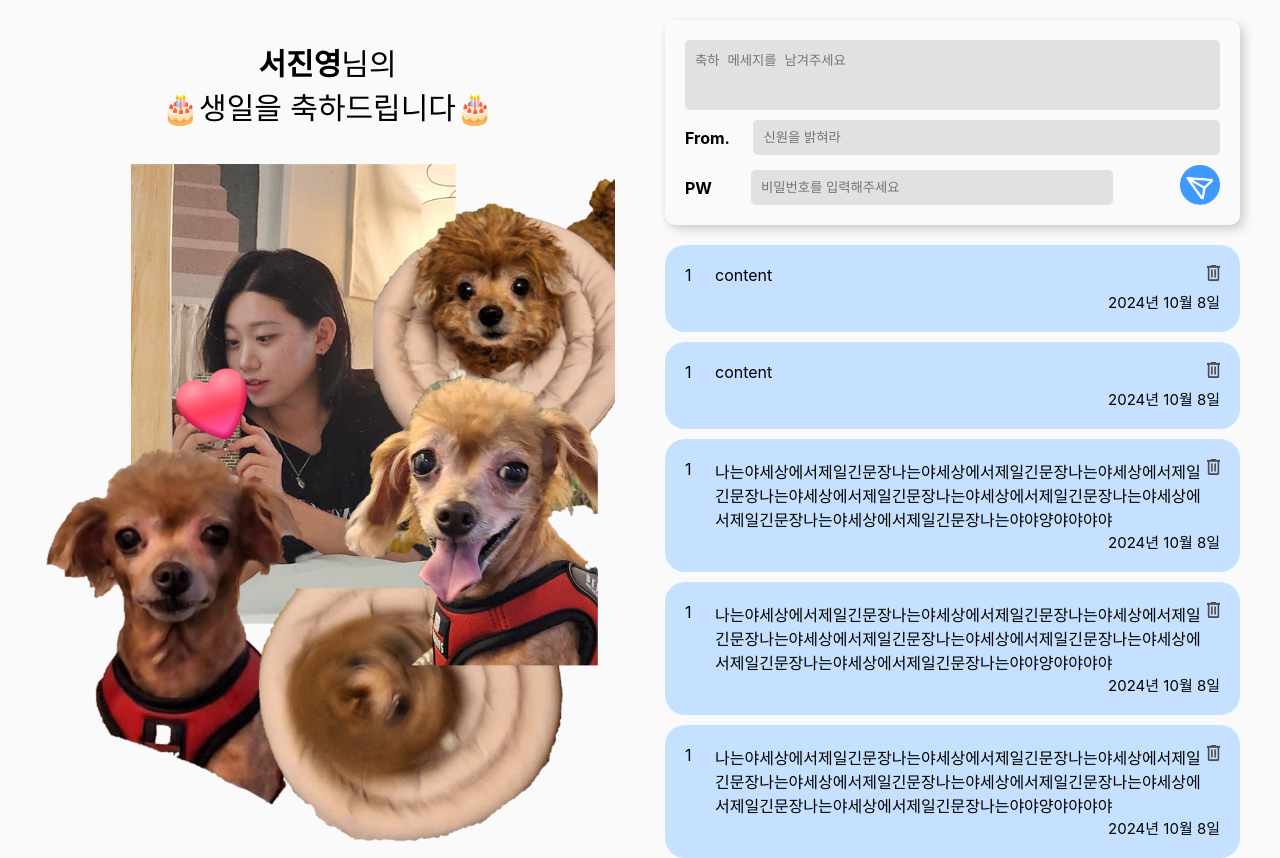
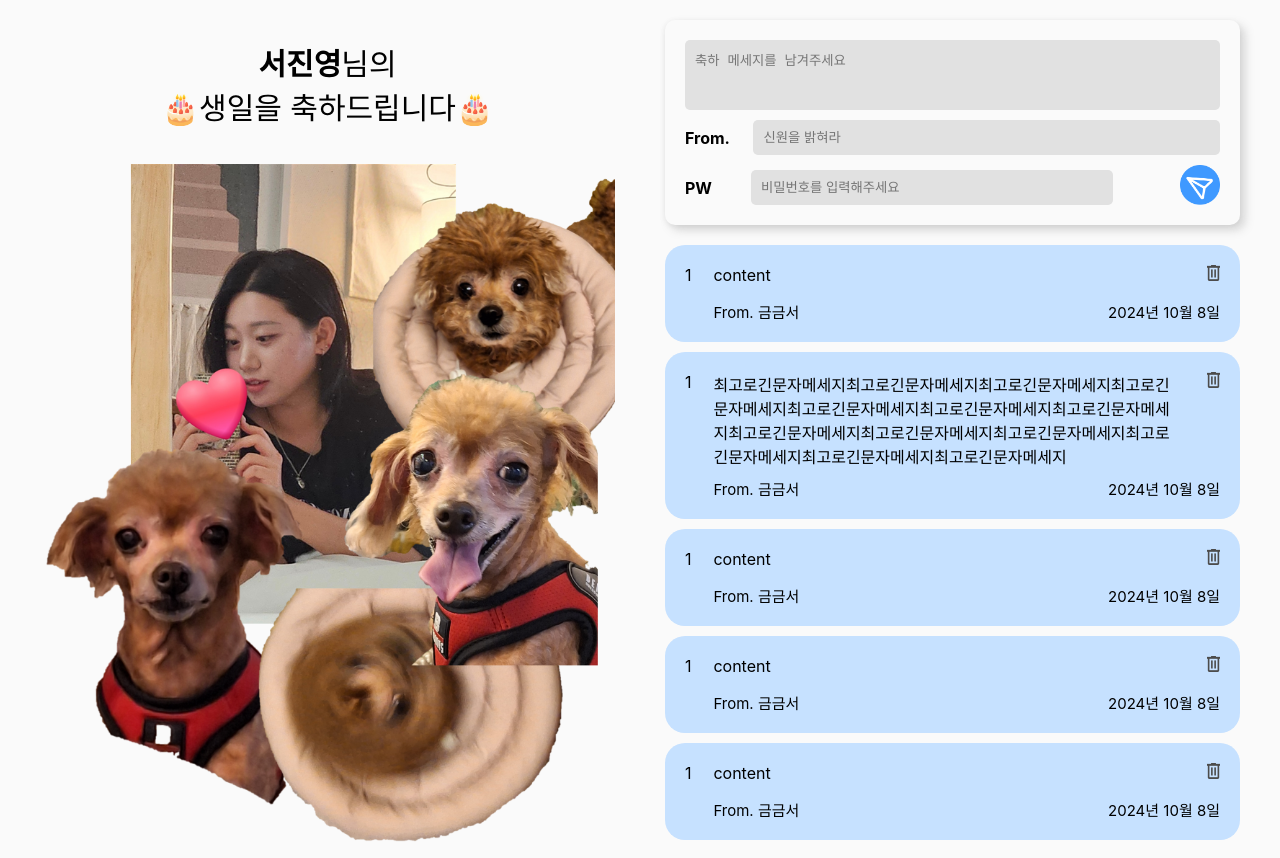
Before and after one commit to 7beunseo/BIrthDay-FE, a React (Vite) app: page / in a window 1280 px wide. Built offline with nearby package versions, Linux system fonts and the light colour scheme.

Commit message:
💄 Design: from 출력

```diff
--- a/src/components/Content.jsx
+++ b/src/components/Content.jsx
@@ -22,68 +22,84 @@ function Content() {
 
   return (
     <>
+      <C.ContentContainer>
+
+        <C.Content>
+            <C.Id>1</C.Id>
             <C.ContentBox>
-        <C.Content>
             <C.TopMessage>
-            <C.Id>1</C.Id>
+
                 <C.Message>content</C.Message>
                 <C.Trash src={trashImage} alt="trash" onClick={() => openModal()} />
             </C.TopMessage>
             <C.ButtonMessage>
+                <C.From>From. 금금서</C.From>
                 <C.CreatedAt>2024년 10월 8일</C.CreatedAt>
             </C.ButtonMessage>
+          </C.ContentBox>
         </C.Content>
 
         <C.Content>
+            <C.Id>1</C.Id>
+            <C.ContentBox>
             <C.TopMessage>
+
+                <C.Message>최고로긴문자메세지최고로긴문자메세지최고로긴문자메세지최고로긴문자메세지최고로긴문자메세지최고로긴문자메세지최고로긴문자메세지최고로긴문자메세지최고로긴문자메세지최고로긴문자메세지최고로긴문자메세지최고로긴문자메세지최고로긴문자메세지</C.Message>
+                <C.Trash src={trashImage} alt="trash" onClick={() => openModal()} />
+            </C.TopMessage>
+            <C.ButtonMessage>
+                <C.From>From. 금금서</C.From>
+                <C.CreatedAt>2024년 10월 8일</C.CreatedAt>
+            </C.ButtonMessage>
+          </C.ContentBox>
+        </C.Content>
+
+        <C.Content>
             <C.Id>1</C.Id>
+            <C.ContentBox>
+            <C.TopMessage>
+
                 <C.Message>content</C.Message>
                 <C.Trash src={trashImage} alt="trash" onClick={() => openModal()} />
             </C.TopMessage>
             <C.ButtonMessage>
+                <C.From>From. 금금서</C.From>
                 <C.CreatedAt>2024년 10월 8일</C.CreatedAt>
             </C.ButtonMessage>
+          </C.ContentBox>
         </C.Content>
 
         <C.Content>
+            <C.Id>1</C.Id>
+            <C.ContentBox>
             <C.TopMessage>
-            <C.Id>1</C.Id>
-            <C.Message>
-              나는야세상에서제일긴문장나는야세상에서제일긴문장나는야세상에서제일긴문장나는야세상에서제일긴문장나는야세상에서제일긴문장나는야세상에서제일긴문장나는야세상에서제일긴문장나는야야양야야야야
-            </C.Message>
+
+                <C.Message>content</C.Message>
                 <C.Trash src={trashImage} alt="trash" onClick={() => openModal()} />
             </C.TopMessage>
             <C.ButtonMessage>
+                <C.From>From. 금금서</C.From>
                 <C.CreatedAt>2024년 10월 8일</C.CreatedAt>
             </C.ButtonMessage>
+          </C.ContentBox>
         </C.Content>
 
         <C.Content>
+            <C.Id>1</C.Id>
+            <C.ContentBox>
             <C.TopMessage>
-            <C.Id>1</C.Id>
-            <C.Message>
-              나는야세상에서제일긴문장나는야세상에서제일긴문장나는야세상에서제일긴문장나는야세상에서제일긴문장나는야세상에서제일긴문장나는야세상에서제일긴문장나는야세상에서제일긴문장나는야야양야야야야
-            </C.Message>
+
+                <C.Message>content</C.Message>
                 <C.Trash src={trashImage} alt="trash" onClick={() => openModal()} />
             </C.TopMessage>
             <C.ButtonMessage>
+                <C.From>From. 금금서</C.From>
                 <C.CreatedAt>2024년 10월 8일</C.CreatedAt>
             </C.ButtonMessage>
+          </C.ContentBox>
         </C.Content>
 
-        <C.Content>
-          <C.TopMessage>
-            <C.Id>1</C.Id>
-            <C.Message>
-              나는야세상에서제일긴문장나는야세상에서제일긴문장나는야세상에서제일긴문장나는야세상에서제일긴문장나는야세상에서제일긴문장나는야세상에서제일긴문장나는야세상에서제일긴문장나는야야양야야야야
-            </C.Message>
-            <C.Trash src={trashImage} alt="trash" onClick={() => openModal()} />
-          </C.TopMessage>
-          <C.ButtonMessage>
-            <C.CreatedAt>2024년 10월 8일</C.CreatedAt>
-          </C.ButtonMessage>
-        </C.Content>
-      </C.ContentBox>
+      </C.ContentContainer>
       {isModalOpen && <Modal onClose={closeModal} onDelete={handleDelete} />}
     </>
   );
--- a/src/styles/ContentStyle.js
+++ b/src/styles/ContentStyle.js
@@ -1,6 +1,6 @@
 import styled from "styled-components";
 
-export const ContentBox = styled.div`
+export const ContentContainer = styled.div`
     display: flex;
     flex-direction: column;
     margin-top: 20px;
@@ -10,20 +10,29 @@ export const Content = styled.div`
     background-color: #C6E1FF;
     padding: 20px;
     border-radius: 20px;
+    display: flex;
 
     @media (max-width: 768px) {
         padding: 15px;
     }
 `;
 
+export const ContentBox = styled.div`
+    width: 100%;
+    display: flex;
+    flex-direction: column;
+    gap: 10px;
+`
+
 export const TopMessage = styled.div`
     display: flex;
-    gap: 2s0px;
+    gap: 20px;
     background-color: #C6E1FF;
     justify-content: space-between;
 `
 
 export const ButtonMessage = styled.div`
+    display: flex;
 `
 export const Trash = styled.img`
     width: 13px;
@@ -45,6 +54,16 @@ export const Message = styled.div`
     }
 `;
 
+export const From = styled.div`
+    flex: 1;
+    font-size: 15px;
+        align-self: flex-start;
+
+    @media (max-width: 768px) {
+        font-size: 12px;
+    }
+`
+
 export const CreatedAt = styled.div`
     font-size: 15px;
     align-self: flex-end;
```
Lines whose indentation alone changed are shown as unchanged.
